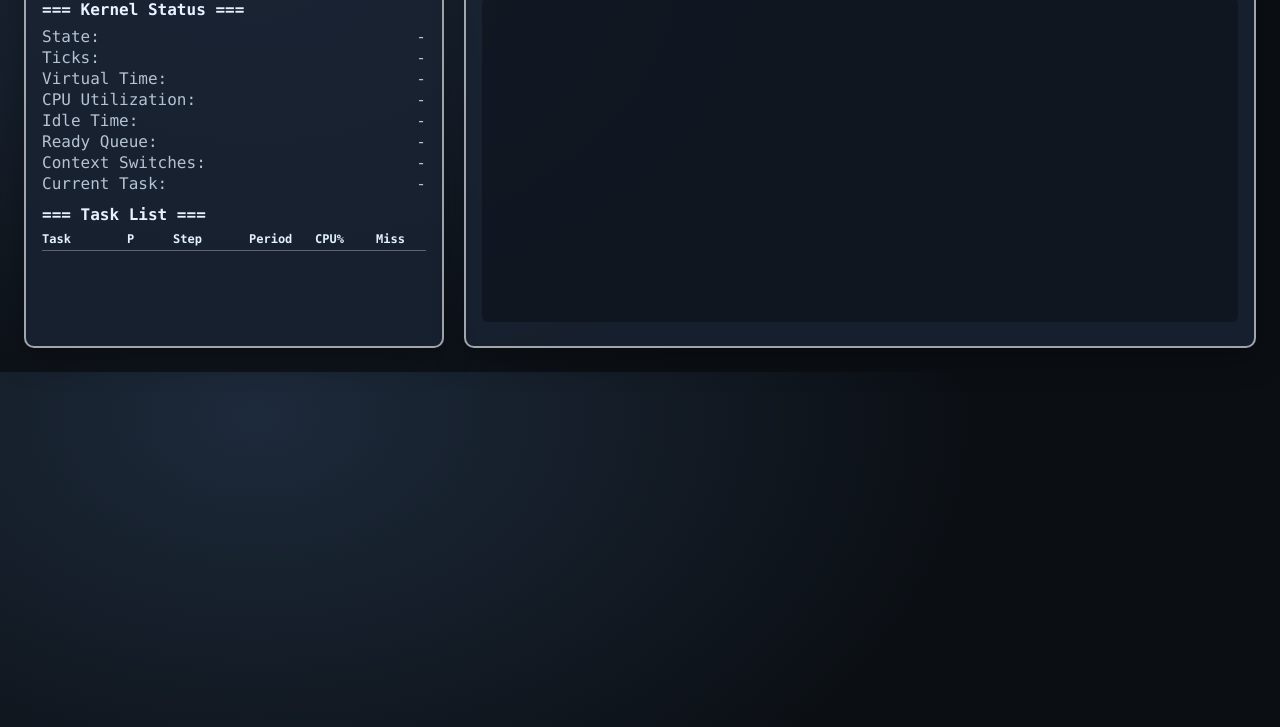
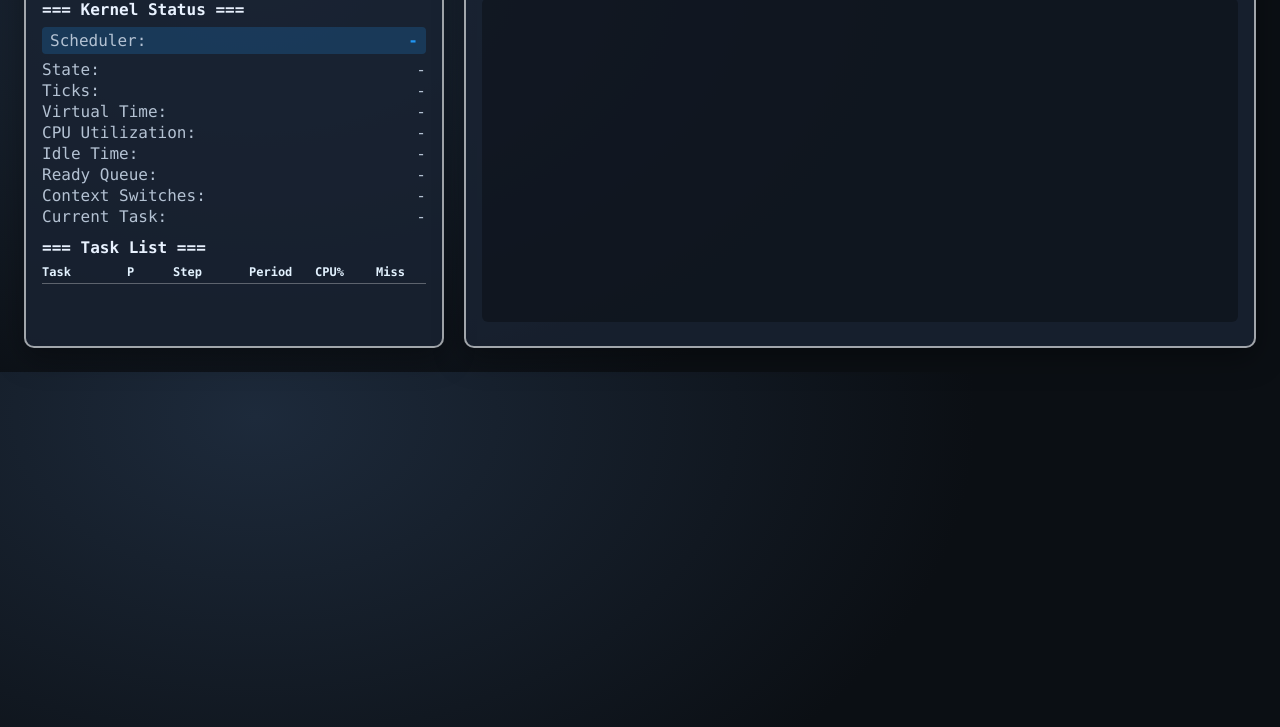
Before and after one commit to madcamp-2025w-week3/RTOScope_web, a plain HTML site: page public/index.html in a window 1280 px wide. Shown: the part 73-800 px from the top of the page. Drawn offline with Linux system fonts and the light colour scheme; no server answers.

Commit message:
dashboard finish

```diff
--- a/public/app.js
+++ b/public/app.js
@@ -47,6 +47,9 @@ function getMissClass(count) {
 }
 
 function render(data) {
+  // Scheduler name display
+  el("scheduler").textContent = data.schedulerName ?? "-";
+
   // Kernel status
   el("state").textContent = data.state ?? "-";
   el("ticks").textContent = formatNumber(data.ticks);
@@ -110,8 +113,19 @@ function render(data) {
     tasksEl.appendChild(div);
   }
 
-  // Update Gantt history
+  // Update Gantt history - DETECT GAME RESTART
   if (data.currentTaskName && data.virtualTime != null) {
+    // Detect game restart: if new virtualTime is much smaller than last recorded
+    if (startTime !== null && data.virtualTime < 1.0 && ganttHistory.length > 0) {
+      const lastTime = ganttHistory[ganttHistory.length - 1].time + startTime;
+      if (lastTime > 5.0) {
+        // Game restarted - clear history
+        ganttHistory.length = 0;
+        startTime = null;
+        console.log("[Dashboard] Game restart detected, resetting Gantt chart");
+      }
+    }
+
     if (startTime === null) startTime = data.virtualTime;
     const relTime = data.virtualTime - startTime;
     ganttHistory.push({ time: relTime, taskName: data.currentTaskName });
--- a/public/index.html
+++ b/public/index.html
@@ -14,6 +14,7 @@
 
         <div class="section">
           <div class="section-title">=== Kernel Status ===</div>
+          <div class="row scheduler-row"><span>Scheduler:</span><span id="scheduler" class="scheduler-name">-</span></div>
           <div class="row"><span>State:</span><span id="state">-</span></div>
           <div class="row"><span>Ticks:</span><span id="ticks">-</span></div>
           <div class="row"><span>Virtual Time:</span><span id="vtime">-</span></div>
--- a/public/styles.css
+++ b/public/styles.css
@@ -64,6 +64,18 @@ body {
   justify-content: space-between;
   margin: 2px 0;
   color: var(--muted);
+}
+
+.scheduler-row {
+  background: rgba(33, 150, 243, 0.2);
+  padding: 4px 8px;
+  border-radius: 4px;
+  margin-bottom: 6px;
+}
+
+.scheduler-name {
+  color: #2196f3;
+  font-weight: bold;
 }
 
 #tasks {
```
